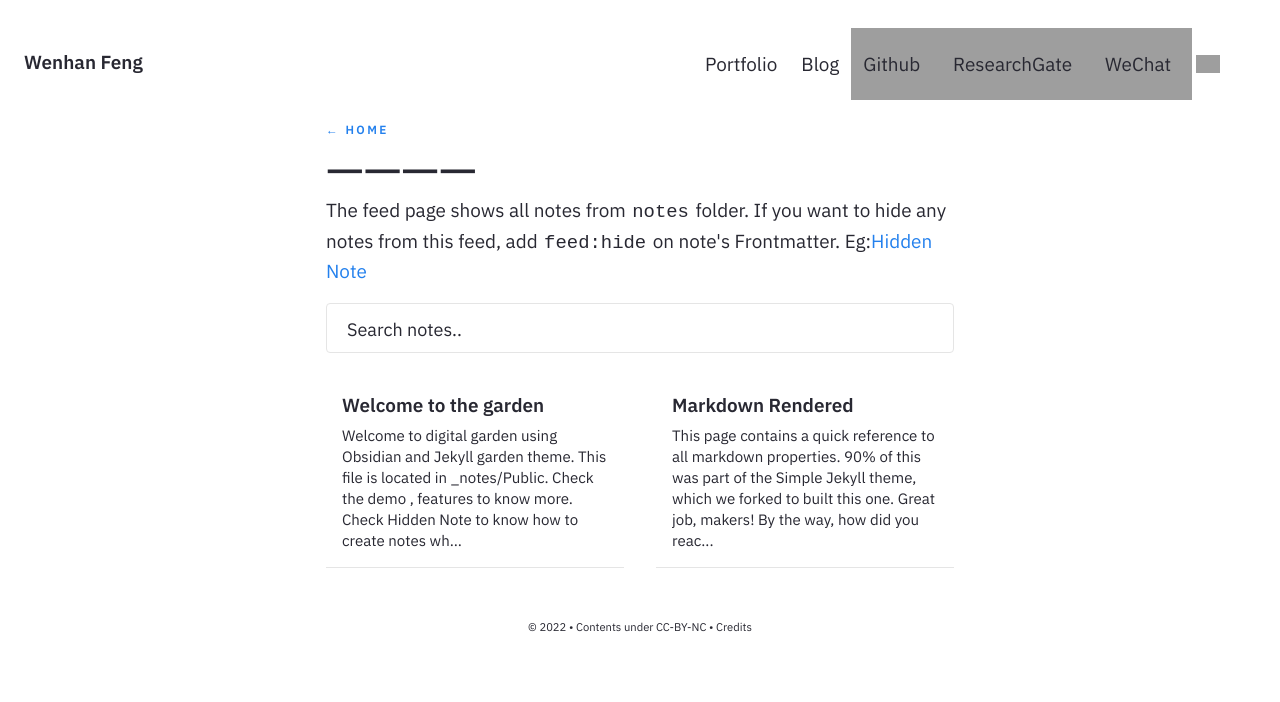
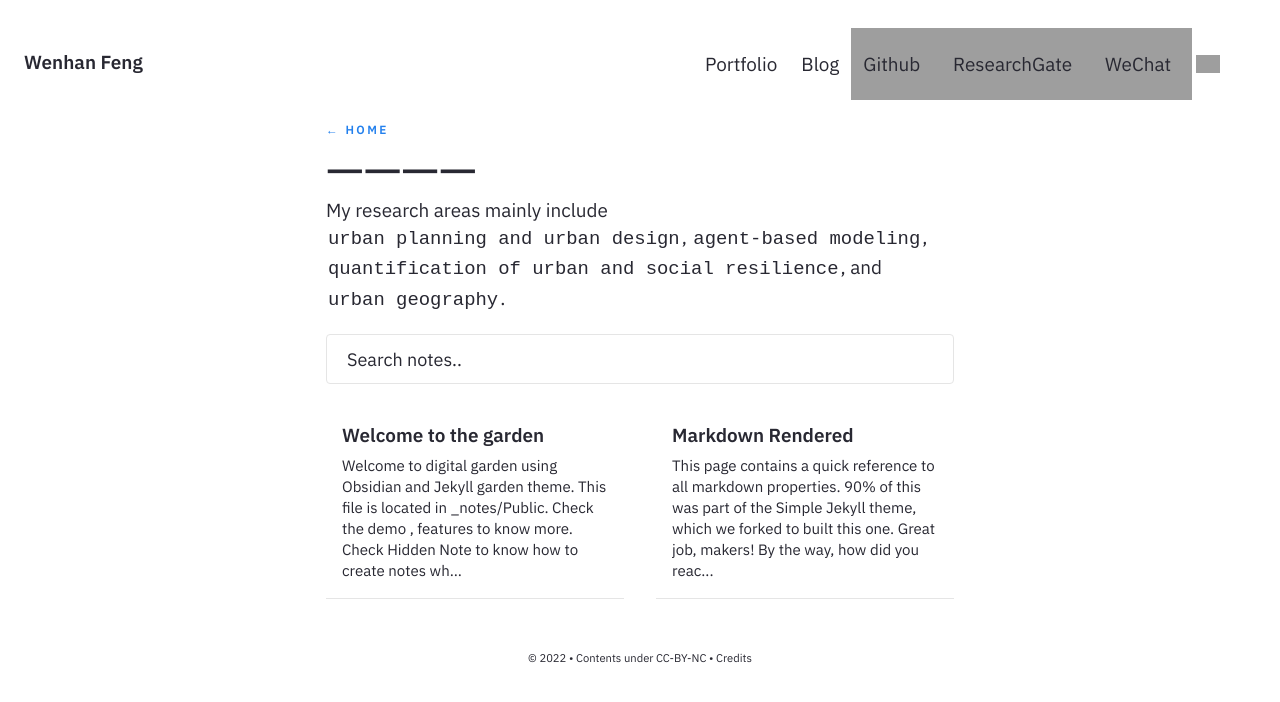
Before and after one commit to wenhanfeng/wenhanfeng.github.io, a Jekyll site: the page built from pages/notes.md, in a window 1280 px wide, cut to the strip 0-702 px from the top of the page. Built offline with Jekyll 4.4.1, drawn with Linux system fonts in a browser that asks for light colours; grey boxes are pictures that could not be loaded.

Commit message:
Update notes.md

```diff
--- a/pages/notes.md
+++ b/pages/notes.md
@@ -5,4 +5,4 @@ feedformat: card
 title: ————
 ---
 
-The feed page shows all notes from `notes` folder. If you want to hide any notes from this feed, add `feed:hide` on note's Frontmatter. Eg:[[Hidden Note]]
+My research areas mainly include `urban planning and urban design`, `agent-based modeling`, `quantification of urban and social resilience`, and `urban geography`.
```
